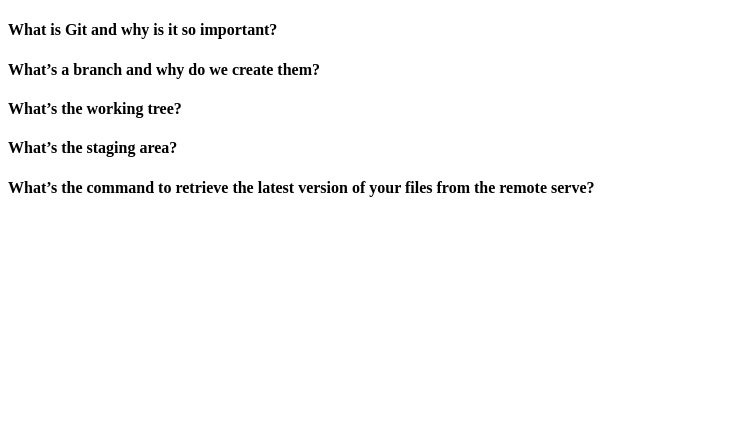
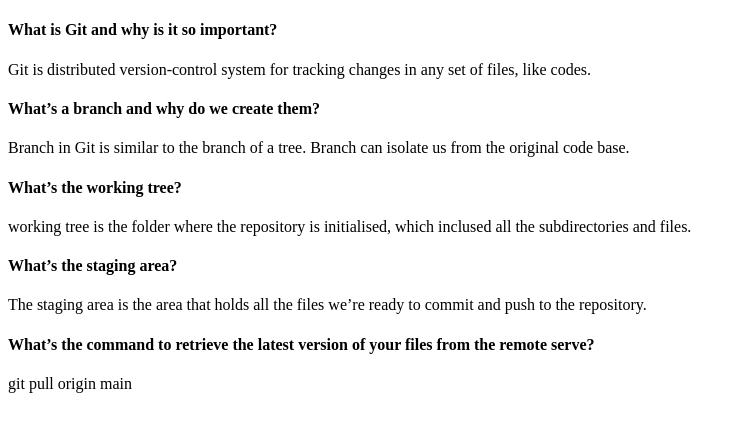
Before and after one commit to erhan11/git-adventure1, a plain HTML site: page index.html in a window 1280 px wide. Shown: the whole page, without its empty margins (0-746 px from the left). Drawn offline with Linux system fonts and the light colour scheme.

Commit message:
Solutions

```diff
--- a/index.html
+++ b/index.html
@@ -9,10 +9,15 @@
 <body>
     <h1></h1>
     <h4>What is Git and why is it so important?</h4>
+    <p>Git is distributed version-control system for tracking changes in any set of files, like codes.</p>
     <h4>What’s a branch and why do we create them?</h4>
+    <p>Branch in Git is similar to the branch of a tree. Branch can isolate us from the original code base.</p>
     <h4>What’s the working tree?</h4>
+    <p>working tree is the folder where the repository is initialised, which inclused all the subdirectories and files.</p>
     <h4>What’s the staging area?</h4>
+    <p>The staging area is the area that holds all the files we’re ready to commit and push to the repository.</p>
     <h4>What’s the command to retrieve the latest version of your files from the remote serve?</h4>
+    <p>git pull origin main</p>
 
 </body>
 </html>
```
